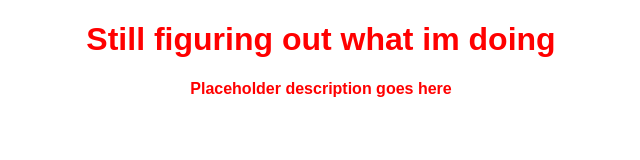
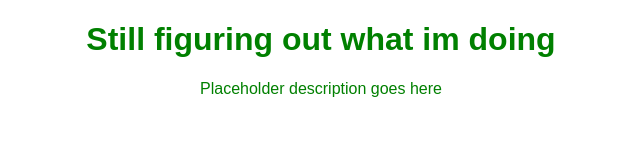
Before and after one commit to Humbis/msa-weather-app, a website: page index.html in a window 1280 px wide. Shown: the whole page, without its empty margins (319-959 px from the left). Drawn offline with Linux system fonts and the light colour scheme.

Commit message:
change text to green as a test

```diff
--- a/css/styles.css
+++ b/css/styles.css
@@ -2,6 +2,6 @@
     width:100%;
     text-align: center;
     font-family: Arial, Helvetica, sans-serif;
-    font-weight: bold;
-    color: red;
+    font-weight: bold, italic;
+    color: green;
 }
```
